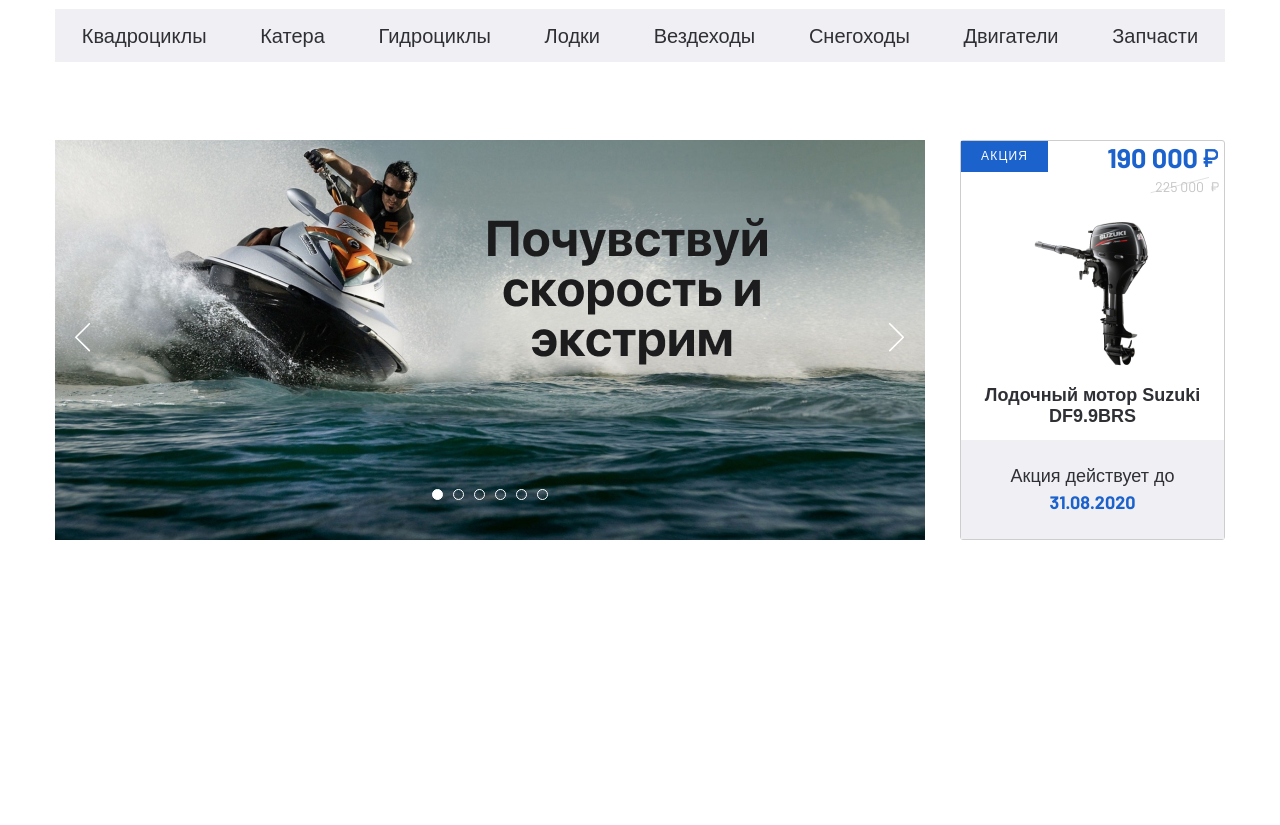
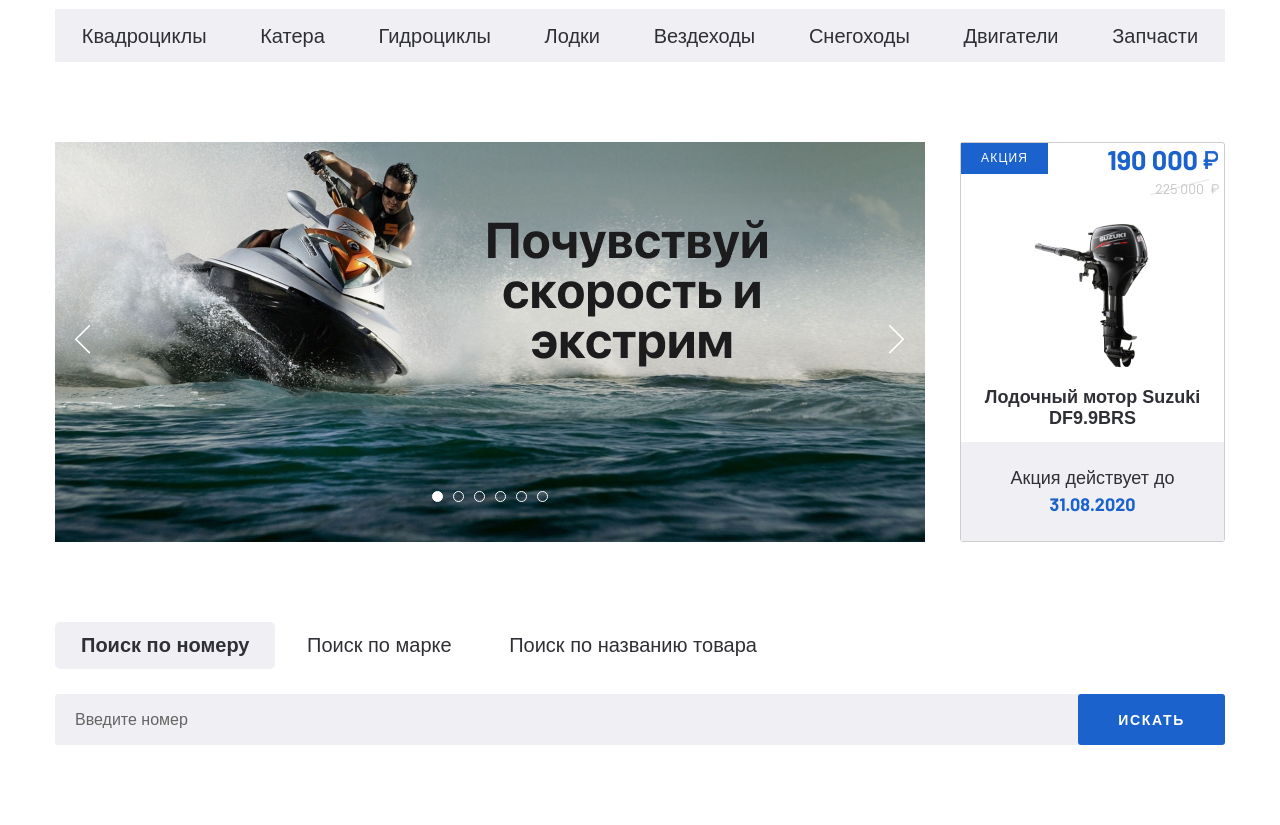
Before and after one commit to pavel-chermyanin/jet-ski-shop, a plain HTML site: page index.html in a window 1280 px wide. Shown: the part 113-938 px from the top of the page. Before the commit the page ends 800 px from the top, so only its background shows below. Drawn offline with nearby package versions, Linux system fonts and the light colour scheme.

Commit message:
laid out and styled the search section

```diff
--- a/css/style.css
+++ b/css/style.css
@@ -9,6 +9,7 @@ html {
 a {
   text-decoration: none;
   color: inherit;
+  display: inline-block;
 }
 ul,
 li {
@@ -24,7 +25,7 @@ h5,
 h6 {
   margin: 0;
 }
-p{
+p {
   margin: 0;
 }
 body {
@@ -104,8 +105,9 @@ body {
   bottom: -2px;
   right: -14px;
 }
-.header__bootom {
-  margin-bottom: 78px;
+.header__bootom,
+.page-section {
+  margin-bottom: 80px;
 }
 .menu-categories {
   background-color: #f0f0f4;
@@ -175,7 +177,7 @@ body {
   right: 0;
   text-align: center;
 }
-.slick-dots li{
+.slick-dots li {
   display: inline-block;
   padding: 0 5px;
 }
@@ -190,21 +192,17 @@ body {
   background-color: transparent;
   cursor: pointer;
 }
-.slick-active button{
+.slick-active button {
   background-color: #fff;
 }
-.banner-section__slider-item {
-}
-.banner-section__item {
-}
-.banner-section__slider-img{
+.banner-section__slider-img {
   object-fit: cover;
   min-height: 40px;
 }
 .sale-item {
   text-align: center;
   max-width: 265px;
-    border: 1px solid #CDCDCD;
+  border: 1px solid #cdcdcd;
   border-radius: 3px;
   display: flex;
   flex-direction: column;
@@ -224,11 +222,11 @@ body {
   letter-spacing: 0.1em;
   padding: 8px 20px;
 }
-.sale-item__price{
+.sale-item__price {
   text-align: right;
 }
 .price {
-    font-family: 'Barlow', sans-serif;
+  font-family: "Barlow", sans-serif;
   position: relative;
 }
 .sale-item__price-new {
@@ -240,8 +238,8 @@ body {
   padding-right: 20px;
   position: relative;
 }
-.sale-item__price-new::after{
-    content: '';
+.sale-item__price-new::after {
+  content: "";
   position: absolute;
   width: 15px;
   height: 18px;
@@ -260,8 +258,8 @@ body {
   display: inline-block;
   padding: 2px 5px;
 }
-.sale-item__price-old::after{
-    content: '';
+.sale-item__price-old::after {
+  content: "";
   position: absolute;
   background-image: url(../images/icons-price-old.svg);
   width: 8px;
@@ -282,15 +280,78 @@ body {
   margin-bottom: 7px;
 }
 .sale-item__footer {
-    background-color: #F0F0F4;
+  background-color: #f0f0f4;
   font-size: 18px;
   line-height: 22px;
   padding: 25px 20px 26px;
 }
-.sale-item__footer span{
+.sale-item__footer span {
   color: var(--accent-color);
-    font-family: 'Barlow', sans-serif;
+  font-family: "Barlow", sans-serif;
   font-weight: 700;
   display: block;
   margin-top: 4px;
 }
+.search {
+}
+.page-section {
+}
+.container {
+}
+.search__inner {
+}
+.search__tabs {
+  margin-bottom: 25px;
+}
+.search__tabs-item {
+  padding: 11px 26px 12px;
+}
+.search__tabs-item--active {
+  border-radius: 5px;
+  background-color: #f0f0f4;
+  font-family: "SFProDisplay-Bold", sans-serif;
+  font-weight: 700;
+}
+.search__content-item {
+    display: none;
+}
+.search__content-item--active{
+    display: block;
+}
+.search__content {
+}
+.search__content-form {
+  display: flex;
+}
+.search__content-input {
+  padding: 15px 20px;
+  font-family: "SFProDisplay-Regular", sans-serif;
+  font-weight: 400;
+  font-size: 16px;
+  line-height: 19px;
+  background-color: #f0f0f4;
+  border-radius: 3px;
+  border: none;
+  width: 100%;
+}
+.search__content-input::placeholder {
+  font-family: "SFProDisplay-Regular", sans-serif;
+  font-weight: 400;
+  font-size: 16px;
+  line-height: 19px;
+  color: #656464;
+}
+.search__content-btn {
+  font-family: "SFProDisplay-Bold", sans-serif;
+  font-weight: 700;
+  font-size: 14px;
+  line-height: 18px;
+  text-transform: uppercase;
+  background-color: var(--accent-color);
+  color: #fff;
+  padding: 17px 40px 16px;
+  border-radius: 3px;
+  letter-spacing: 0.12em;
+  border: none;
+margin-left: -3px;
+}
--- a/index.html
+++ b/index.html
@@ -71,7 +71,7 @@
       </div>
     </div>
   </header>
-  <section class="banner-section">
+  <section class="banner-section page-section ">
     <div class="container">
       <div class="banner-section__inner">
         <div class="banner-section__slider">
@@ -115,6 +115,37 @@
       </div>
     </div>
   </section>
+  <section class="search page-section ">
+    <div class="container">
+      <div class="search__inner">
+        <div class="search__tabs">
+          <a class="search__tabs-item search__tabs-item--active" href="#tab-1">Поиск по номеру</a>
+          <a class="search__tabs-item" href="#tab-2">Поиск по марке</a>
+          <a class="search__tabs-item" href="#tab-3">Поиск по названию товара</a>
+        </div>
+        <div class="search__content">
+          <div id="tab-1" class="search__content-item search__content-item--active">
+            <form class="search__content-form" action="">
+              <input class="search__content-input" type="text" placeholder="Введите номер">
+              <button class="search__content-btn" type="submit">искать</button>
+            </form>
+          </div>
+          <div id="tab-2" class="search__content-item">
+            <form class="search__content-form" action="">
+              <input class="search__content-input" type="text" placeholder="Введите марку">
+              <button class="search__content-btn" type="submit">искать</button>
+            </form>
+          </div>
+          <div id="tab-3" class="search__content-item">
+            <form class="search__content-form" action="">
+              <input class="search__content-input" type="text" placeholder="Введите название товара">
+              <button class="search__content-btn" type="submit">искать</button>
+            </form>
+          </div>
+        </div>
+      </div>
+    </div>
+  </section>
 
 
   <script src="https://ajax.googleapis.com/ajax/libs/jquery/3.4.1/jquery.min.js"></script>
--- a/js/main.js
+++ b/js/main.js
@@ -4,4 +4,17 @@ $(function(){
         prevArrow: '<button class="banner-section__slider-btn banner-section__slider-btnprev"><img src="./images/arrow-left.svg" alt=""></button>',
         nextArrow: '<button class="banner-section__slider-btn banner-section__slider-btnnext"><img src="./images/arrow-right.svg" alt=""></button>',
     })
+
+
+    // ==== tabs search section ====
+
+    $('.search__tabs-item').on('click', function(e) {
+        e.preventDefault();
+
+        $('.search__tabs-item').removeClass('search__tabs-item--active');
+        $('.search__content-item').removeClass('search__content-item--active');
+
+        $(this).addClass('search__tabs-item--active');
+        $($(this).attr('href')).addClass('search__content-item--active')
+    })
 });
```
Lines whose indentation alone changed are shown as unchanged.
